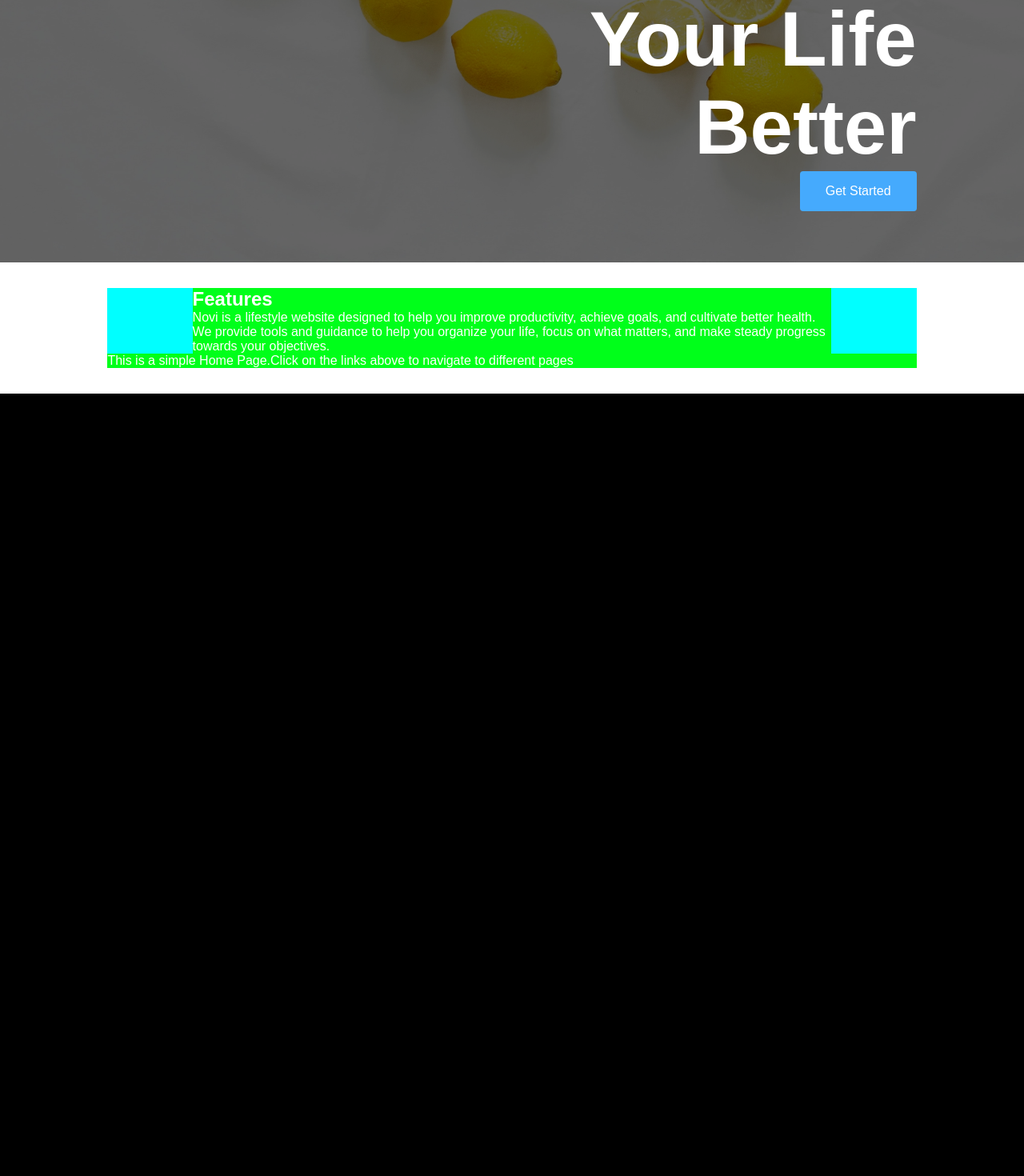
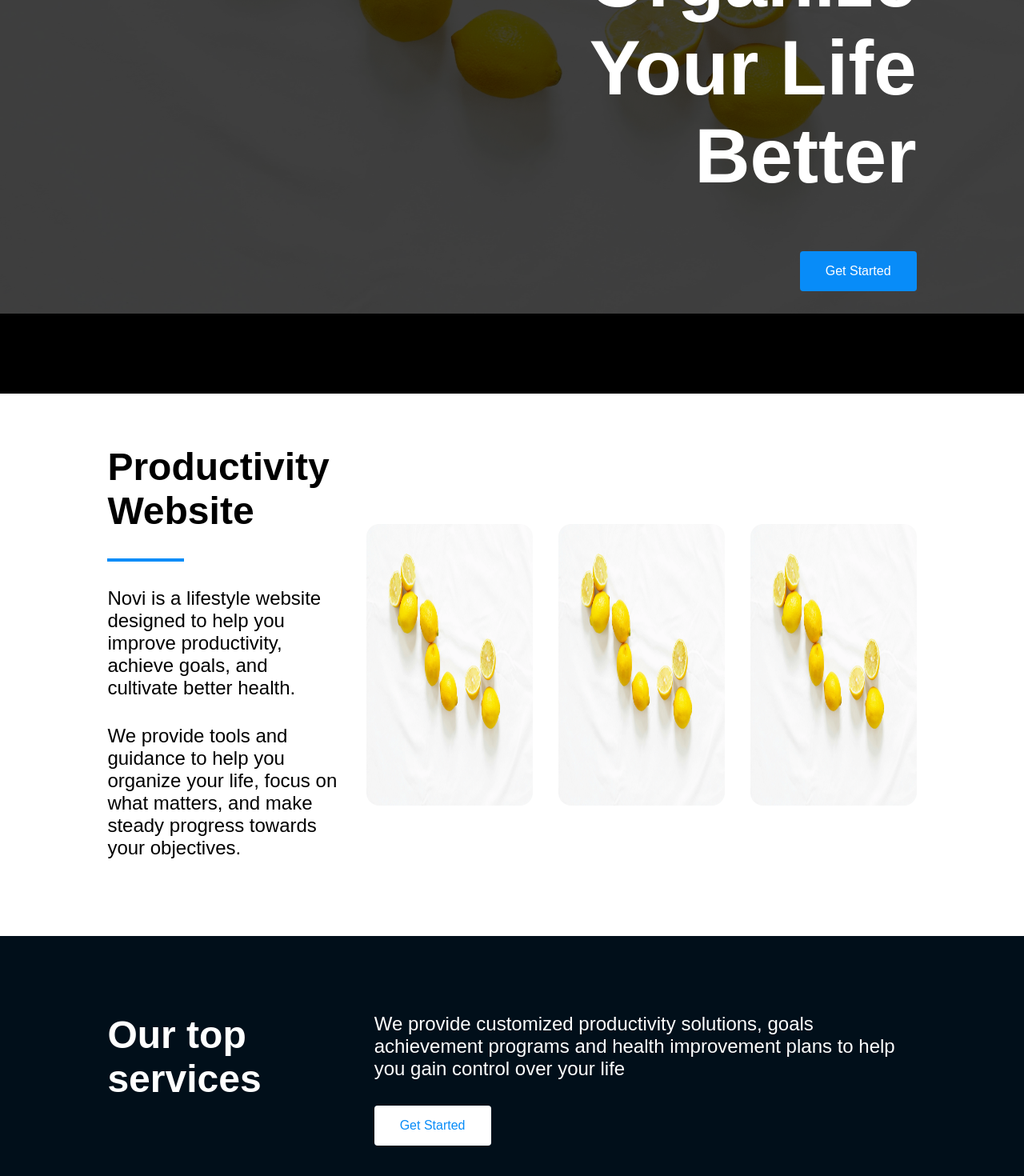
Before and after one commit to Cliffp15/Moxi, a React (Create React App) app: page / in a window 1280 px wide. Shown: the part 408-1878 px from the top of the page at 80% size. Before the commit the page ends 900 px from the top, so only its background shows below. Built offline with nearby package versions, Linux system fonts and the light colour scheme.

Commit message:
Add Site description section, services section and begin the service cards

```diff
--- a/src/Component/Features.js
+++ b/src/Component/Features.js
@@ -1,25 +1,40 @@
-import React from 'react';
+import React from "react";
+
+import lemon from "../Images/Lemon.png";
 
 const Features = () => {
   return (
     <div>
-    <section className='Features-Container'>
-        <div className="Feature-Intro-Section">
-            <div className="Feature-Description">
-            <h2>Features</h2>
-            <p>Novi is a lifestyle website designed to help you improve productivity, achieve goals, and cultivate better health.</p>
-            <p>We provide tools and guidance to help you organize your life, focus on what matters, and make steady progress towards your objectives.</p>
-
+      <section className="Features-Container">
+        <div className="Site-Intro-Section">
+          <div className="Site-Description">
+            <h2>
+              Productivity <br></br> Website
+            </h2>
+            <hr></hr>
+            <p>
+              Novi is a lifestyle website designed to help you improve
+              productivity, achieve goals, and cultivate better health.
+            </p>
+            <p>
+              We provide tools and guidance to help you organize your life,
+              focus on what matters, and make steady progress towards your
+              objectives.
+            </p>
           </div>
+          <div className="Site-Image">
+            <img className="Feature-img" src={lemon} alt="dog" />
           </div>
-
-        <div className="Feature-Services">
-            <p>This is a simple Home Page.</p>
-            <p>Click on the links above to navigate to different pages</p>
+          <div className="Site-Image">
+            <img className="Feature-img" src={lemon} alt="dog" />
+          </div>
+          <div className="Site-Image">
+            <img className="Feature-img" src={lemon} alt="dog" />
+          </div>
         </div>
       </section>
 
-        { /* <div className="Feature-Intro-Section">
+      {/* <div className="Feature-Intro-Section">
         <h2>Features</h2>
         <p>Organize your life better with our features</p>
       </div> */}
@@ -30,9 +45,7 @@ const Features = () => {
 
       <p>Click on the links above to navigate to different pages</p>
    </div> */}
-
     </div>
-
   );
 };
 
--- a/src/Component/Home.js
+++ b/src/Component/Home.js
@@ -1,25 +1,29 @@
 import React from "react";
 import lemon from "../Images/Lemon.png";
 import Features from "../Component/Features";
-
+import Services from "./Services";
 
 function HelloWorld() {
   return (
     <div>
       <section>
-
-      <div className="Hero">
-        <h2>Welcome to the future of <br></br>living better</h2>
-        <h1>Organize <br></br>Your Life <br></br>Better</h1>
-        <img className="Hero-img" src={lemon} alt="dog" />
-        <div className="Hero-Buttons">
-          <div><button>Get Started</button></div>
+        <div className="Hero">
+          <h2>
+            Welcome to the future of <br></br>living better
+          </h2>
+          <h1>
+            Organize <br></br>Your Life <br></br>Better
+          </h1>
+          <img className="Hero-img" src={lemon} alt="dog" />
+          <div className="Hero-Buttons">
+            <div>
+              <button>Get Started</button>
+            </div>
+          </div>
         </div>
-
-      </div>
-      <Features />
+        <Features />
+        <Services />
       </section>
-
     </div>
   );
 }
--- /dev/null
+++ b/src/Component/Services.js
@@ -0,0 +1,29 @@
+import React from "react";
+
+const Services = () => {
+  return (
+    <div>
+      <section className="Feature-Services-Container">
+        <div className="Feature-Services">
+          <div className="Feature-Services-Header">
+            <h2>Our top services</h2>
+          </div>
+          <div className="Feature-Services-Description">
+            <p>
+              We provide customized productivity solutions, goals achievement
+              programs and health improvement plans to help you gain control
+              over your life
+            </p>
+            <div className="Services-Buttons">
+              <div>
+                <button>Get Started</button>
+              </div>
+            </div>
+          </div>
+        </div>
+      </section>
+    </div>
+  );
+};
+
+export default Services;
--- a/src/Styles/Features.css
+++ b/src/Styles/Features.css
@@ -1,5 +1,4 @@
-.Features-Container
-{
+.Features-Container {
   /* display: flex; */ /*keep this out to keep feature section in line with hero section
     /* justify-content: space-between;
     align-items: center; */
@@ -8,36 +7,67 @@
   width: 100%;
   margin-bottom: 0rem;
   background-color: rgb(255, 255, 255);
+  padding-top: 4rem;
+  padding-bottom: 4rem;
 }
 
-
-.Feature-Intro-Section{
+.Site-Intro-Section {
   display: flex;
-    /* justify-content: space-between; */
   align-items: center;
-    /* padding: 2rem 0rem; */
   width: 79%;
   margin: auto;
   margin-top: 0rem;
-    /* margin-top: 1rem; */
-  background-color: aqua;
+  background-color: rgb(255, 255, 255);
 }
 
-  .Feature-Services{
-    display: flex;
-    color: #ffffff;
-  background-color: rgb(0, 255, 26);
-    width: 79%;
-    margin: auto;
-  }
-  .Feature-Description{
+.Site-Description {
   display: block;
-    color: #ffffff;
-    background-color: rgb(0, 255, 26);
-    width: 79%;
-    margin: auto;
+  color: #000000;
+  background-color: rgb(255, 255, 255);
+  width: 35%;
+  height: auto;
 }
 
-  .Feature-Description h2{
+.Site-Description h2 {
   display: block;
+  margin-bottom: 2rem;
+  font-size: 3rem;
+  width: auto;
 }
+
+hr {
+  border: none;
+  height: 4px;
+  background-color: #088cf8;
+  width: 6rem;
+  margin-bottom: 2rem;
+}
+
+.Site-Description p {
+  margin-bottom: 2rem;
+  font-size: 1.5rem;
+}
+
+.Site-Image {
+  display: block;
+  width: 25%;
+  height: 90%;
+  /* justify-items: stretch; */
+  background-color: #00000000;
+  margin-left: 2rem;
+  /* border-radius: 0.5rem;
+   */
+  border-radius: 1rem;
+}
+
+.Feature-img {
+  display: flex;
+  width: 100%;
+  height: 22rem;
+  /* margin-right: 2rem; */
+  /* margin-left: 2rem; */
+  /* margin-right: 0rem; */
+  /* justify-items: center;
+  align-items: center; */
+  border-radius: 1rem;
+}
--- a/src/Styles/Home.css
+++ b/src/Styles/Home.css
@@ -1,6 +1,6 @@
 /* Hero section styles */
 
-@media screen and (min-width: 768px){
+@media screen and (min-width: 768px) {
   /* .Hero-Container{
     display: flex;
     justify-content: space-between;
@@ -17,15 +17,15 @@
     width: 79%;
     height: auto;
     margin: auto;
-  margin-top: 1rem;
-
+    /* margin-top: 1rem; */
+    /* margin-bottom: 2rem; */
     /* margin-top: 50px; */
   }
 
   .Hero h2 {
     position: relative;
-  font-size: 2rem;
-  font-weight:500;
+    font-size: 3rem;
+    font-weight: 500;
     color: #ffffff;
     /* margin-bottom: 2rem; */
     /* margin: 1rem 1rem 1rem 1rem; */
@@ -40,7 +40,6 @@
 
     /* margin-top: 1rem; */
     /* margin: 2rem; */
-
   }
 
   .Hero img {
@@ -50,22 +49,25 @@
     width: 100%;
     height: 100vh;
     z-index: -10;
-  opacity: 0.4;
-  background-color: black;
-
+    opacity: 0.25;
+    background-color: rgb(0, 0, 0);
   }
 
-.Hero-Buttons button{
+  .Hero-Buttons button {
     padding: 1rem 2rem;
     border-radius: 4px;
-  /* margin-top: 2rem; */
+    margin-top: 4rem;
+    margin-bottom: 4rem;
 
     font-size: 1rem;
     border-style: none;
     color: #ffffff;
-  background-color: #45aafd;
-
+    background-color: #088cf8;
   }
 
-
+  .Hero-Buttons button:hover {
+    color: #0063f8;
+    background-color: #ffffff;
+    cursor: pointer;
   }
+}
--- a/src/Styles/Navbar.css
+++ b/src/Styles/Navbar.css
@@ -87,7 +87,7 @@
   .Navbar {
     display: flex;
     /* justify-content: center; */
-    justify-content:space-between; /*results in the logo and links being spaced apart*/
+    justify-content: space-between; /*results in the logo and links being spaced apart*/
     align-items: center;
     padding: 0rem 3rem;
     border-radius: 10px;
@@ -112,7 +112,7 @@
 
   .Navbar-links {
     display: flex;
-    justify-content:  center;
+    justify-content: center;
     align-items: center;
     gap: 2.5rem;
     padding: 2rem 2rem;
@@ -127,7 +127,7 @@
   }
 
   .Navbar-links a:hover {
-    color: #45aafd;
+    color: #088cf8;
   }
 
   .Navbar-links button {
@@ -145,7 +145,7 @@
 
   .Navbar-sign-in {
     border: none;
-    color: #0088f8;
+    color: #088cf8;
     margin-left: 20px;
   }
 
@@ -165,7 +165,7 @@
   } */
 
   .Signs {
-    color: #45aafd;
+    color: #088cf8;
     /* display: flex;
     justify-content: center;
     align-items: center;
@@ -174,7 +174,6 @@
     font-size: 2rem;
     border-radius: 10px;
     list-style: none; */
-
   }
 }
 
--- /dev/null
+++ b/src/Styles/Services.css
@@ -0,0 +1,65 @@
+.Feature-Services-Container {
+  display: flex;
+  justify-content: space-between;
+  align-items: center;
+  padding: 2rem 0rem;
+  width: 100%;
+  padding-top: 4rem;
+  padding-bottom: 4rem;
+  /* margin-bottom: 0rem; */
+  background-color: rgb(1, 15, 26);
+}
+
+.Feature-Services {
+  display: flex;
+  color: #ffffff;
+  background-color: rgb(1, 15, 26);
+  width: 79%;
+  margin: auto;
+  padding: 2rem 0rem 2rem 0rem;
+}
+
+.Feature-Services-Header {
+  display: block;
+  color: #ffffff;
+  background-color: rgb(1, 15, 26);
+  margin-right: 2rem;
+  width: 35%;
+  height: auto;
+}
+
+.Feature-Services-Header h2 {
+  font-size: 3rem;
+}
+
+.Feature-Services-Description {
+  display: block;
+  color: #ffffff;
+  background-color: rgb(1, 15, 26);
+  width: 100%;
+  height: auto;
+  font-size: 1.5rem;
+  margin-left: 4rem;
+  /* margin-bottom: 1rem; */
+  /* padding-left: 5rem; */
+}
+
+.Services-Buttons button {
+  padding: 1rem 2rem;
+  border-radius: 4px;
+  /* margin-top: 2rem; */
+  font-weight: 400;
+  font-size: 1rem;
+  border-style: none;
+  margin-top: 2rem;
+
+  /* color: #f5f5f5; */
+  background-color: #ffffff;
+  color: #088cf8;
+}
+
+.Services-Buttons button:hover {
+  color: #ffffff;
+  background-color: #088cf8;
+  cursor: pointer;
+}
--- a/src/index.css
+++ b/src/index.css
@@ -6,7 +6,7 @@
 
 body {
   font-family: "Poppins", sans-serif;
-  background-color: black;
+  background-color: rgb(0, 0, 0);
   /* margin-bottom: 0rem; */
   /* background-attachment: fixed; */
   /* background: url("./Images/Lemon.png"); */
--- a/src/index.js
+++ b/src/index.js
@@ -4,6 +4,7 @@ import "./index.css";
 import "./Styles/Navbar.css";
 import "./Styles/Home.css";
 import "./Styles/Features.css";
+import "./Styles/Services.css";
 import App from "./App";
 
 const root = ReactDOM.createRoot(document.getElementById("root"));
```
Also changed, not shown: src/Component/ServiceCards.js (added, +7 -0 lines). Lines whose indentation alone changed are shown as unchanged.
